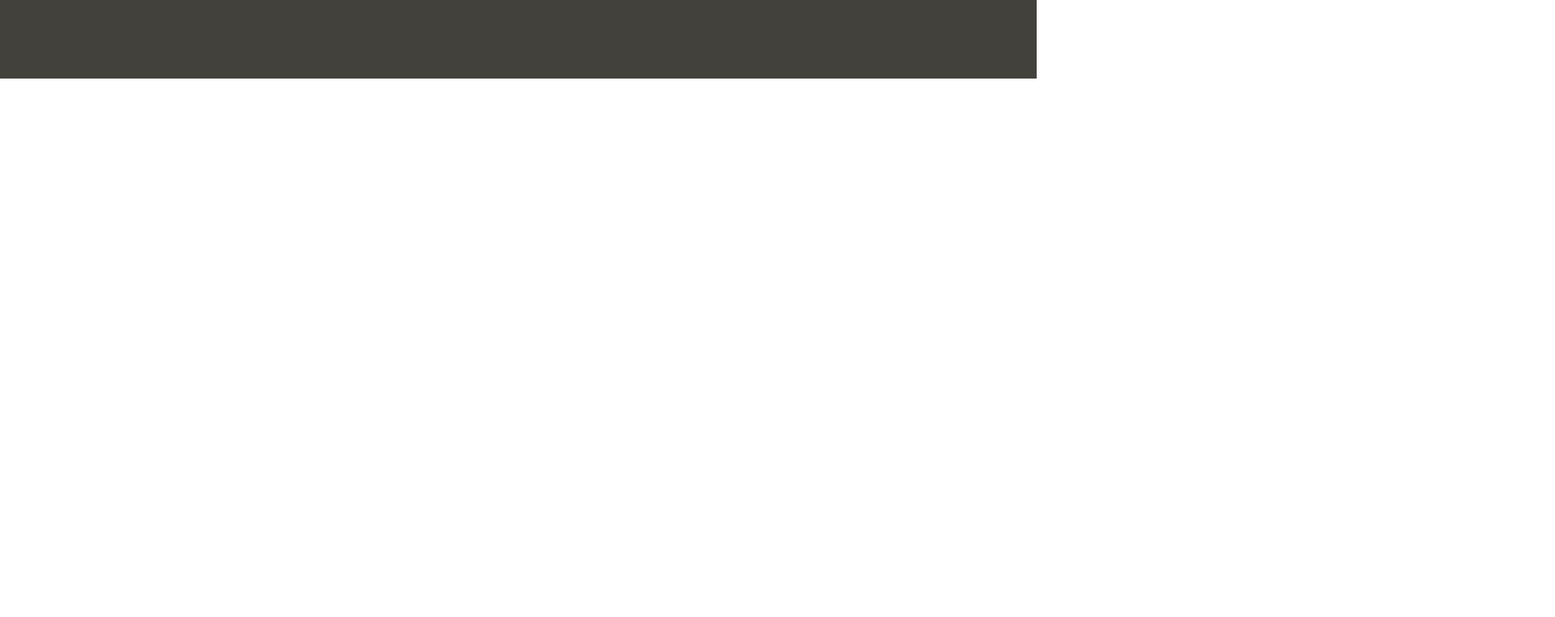
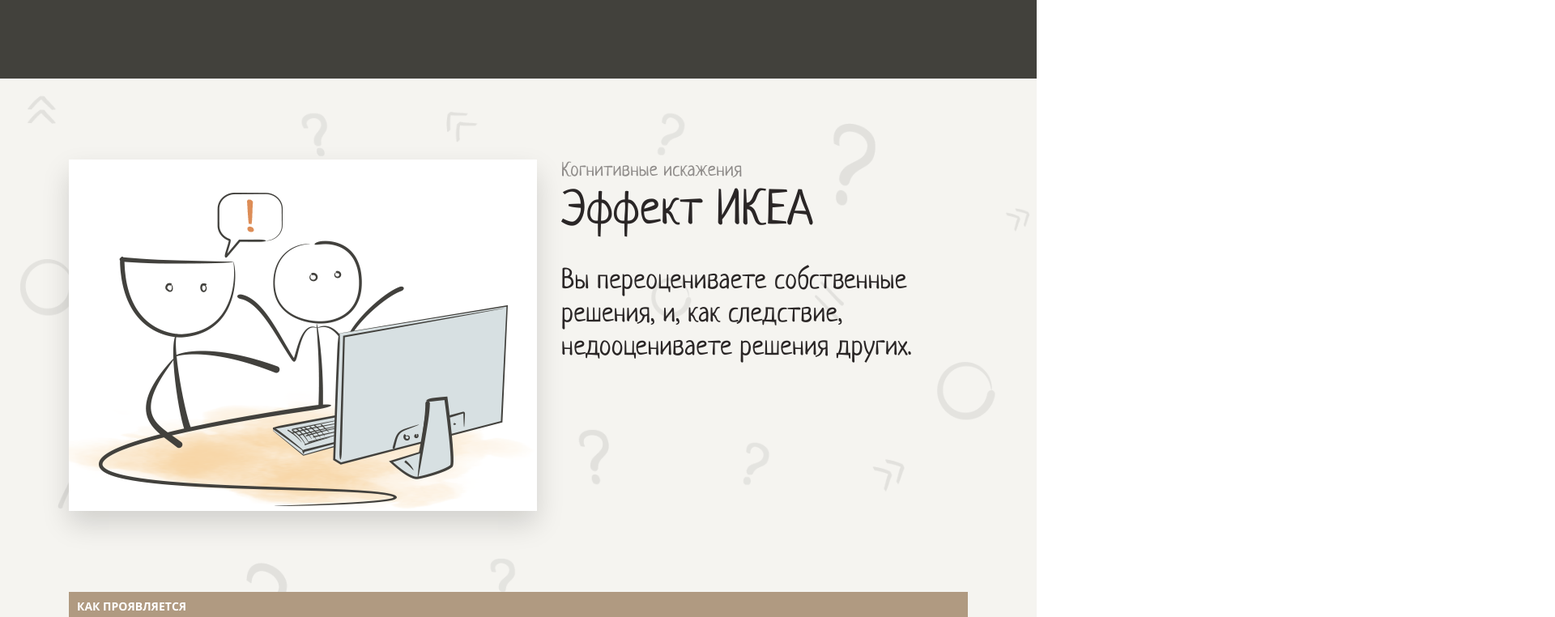
Before and after one commit to kzhvnkv/layout-designer-project-lvl1, a website: page src/index.html in a window 1280 px wide. Shown: the part 2655-3417 px from the top of the page at 81% size, 1920 px wide, since content can reach past the window. Before the commit the page ends 2952 px from the top, so only its background shows below. Drawn offline with Linux system fonts and the light colour scheme.

Commit message:
add ikea section

```diff
--- a/src/index.html
+++ b/src/index.html
@@ -15,7 +15,7 @@
                 <h1 class="main__title h1"><span class="accent">Когнитивные<br> искажения </span><br>в программировании</h1>
                 <img class="main__image" src="images/main.png" alt="Когнитивные искажения">
             </div>
-            <div class="main__main">
+            <div class="main__main cols">
                 <p class="main__text text">Мы, разработчики, часто сталкиваемся с проблемами, которые идут вразрез с нашей продуктивностью.
                 Но мы часто игнорируем целостную картину. Некоторые из этих проблем малозаметны, некоторые существенны.
                 Иногда с ними можно как-то справиться, а иногда, к сожалению, нет.</p>
@@ -28,7 +28,7 @@
         </div>
     </main>
 
-    <section class="section media-content">
+    <section class="section section--no-before media-content">
         <div class="container">
             <div class="media-content__header">
                 <h2 class="media-content__title h2">Что же это такое, <br><span class="accent">когнитивные искажения?</span></h2>
@@ -41,7 +41,7 @@
     </section>
 
 
-    <section class="section navigation" id="navigation">
+    <section class="section section--no-before navigation" id="navigation">
         <div class="container">
             <nav class="navigation__menu menu">
                 <ul class="menu__items">
@@ -97,11 +97,32 @@
     </section>
 
 
-    <footer class="section">
+    <section class="section ikea-effect effects" id="ikea-effect">
         <div class="container">
+            <div class="section__main">
+                <div class="section__left">
+                    <img class="section__image" src="../src/images/1.png" alt="Эффект ИКЕА">
+                </div>
+                <div class="section__right">
+                    <div class="effects__caption">Когнитивные искажения</div>
+                    <h2 class="effects__title h2">Эффект ИКЕА</h2>
+                    <h3 class="effects__description h3">
+                        Вы переоцениваете собственные решения, и, как следствие, недооцениваете решения других.
+                    </h3>
+                </div>
+
+            </div>
+            <div class="section__footer">
+                <div class="effects__footer-caption caption">Как проявляется</div>
+                <div class="section__cols cols">
+                    <p class="section__text cols__break">Когнитивное искажение называется так из-за того, что потребители зачастую предпочитают покупать товары, которые они могут собрать сами, а не уже собранные кем-то.</p>
+                    <p class="section__text">Мы склонны переоцнивать наши собственные решения и недооценивать решения других. Если вы когда-то работали в компании, которая использовала тупой внутренний инструмент вместо более удобного готового решения, вы понимаете, о чём я говорю.</p>
+                </div>
+            </div>
+
 
         </div>
-    </footer>
+    </section>
 
 </body>
 </html>
--- a/src/styles/style.css
+++ b/src/styles/style.css
@@ -98,6 +98,19 @@
   background-color: var(--color-active-btn);
 }
 
+.caption {
+  background-color: var(--color-brown);
+  color: var(--color-white);
+  font-size: 14px;
+  text-transform: uppercase;
+  font-weight: 700;
+}
+
+.cols {
+  column-count: 2;
+  column-gap: 30px;
+}
+
 .container {
   display: flex;
   flex-direction: column;
@@ -113,7 +126,7 @@
   background-color: var(--color-light);
 }
 
-.main::before {
+.section::before {
   content: "";
   position: absolute;
   width: 100%;
@@ -122,6 +135,11 @@
   background-repeat: no-repeat;
   background-size: cover;
   opacity: 0.1;
+}
+
+.section--no-before::before {
+  content: "";
+  background: none;
 }
 
 .main__title {
@@ -137,11 +155,6 @@
 
 .main__text {
   padding-top: 10px;
-}
-
-.main__main {
-  column-count: 2;
-  column-gap: 30px;
 }
 
 .main__btn {
@@ -235,3 +248,43 @@
   background-color: var(--color-main);
   color: var(--color-white);
 }
+
+.effects {
+  background-color: var(--color-light);
+}
+
+.section__main {
+  display: flex;
+}
+
+.section__left {
+  margin-right: 30px;
+}
+
+.section__image {
+  display: block;
+  box-shadow: 0 16px 32px rgba(0, 0, 0, 0.15);
+}
+
+.effects__footer-caption {
+  padding: 5px 10px;
+  margin-top: 100px;
+  margin-bottom: 20px;
+}
+
+.cols__break {
+  break-after: column;
+  break-inside: avoid-column;
+}
+
+.effects__caption {
+  font-family: 'Neucha', sans-serif;
+  font-size: 24px;
+  font-weight: 400;
+  line-height: 29px;
+  color: var(--color-dark-opacity);
+}
+
+.effects__title {
+  margin-bottom: 30px;
+}
```
